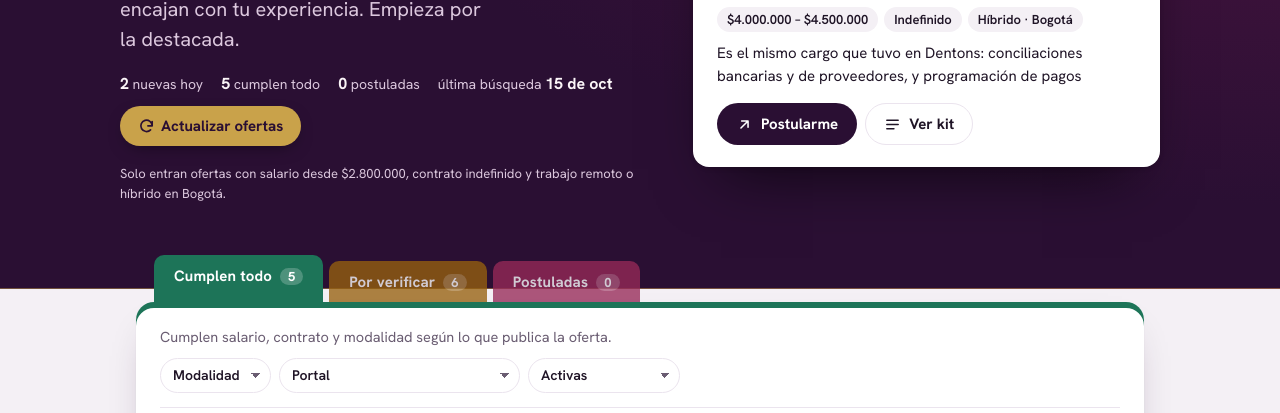
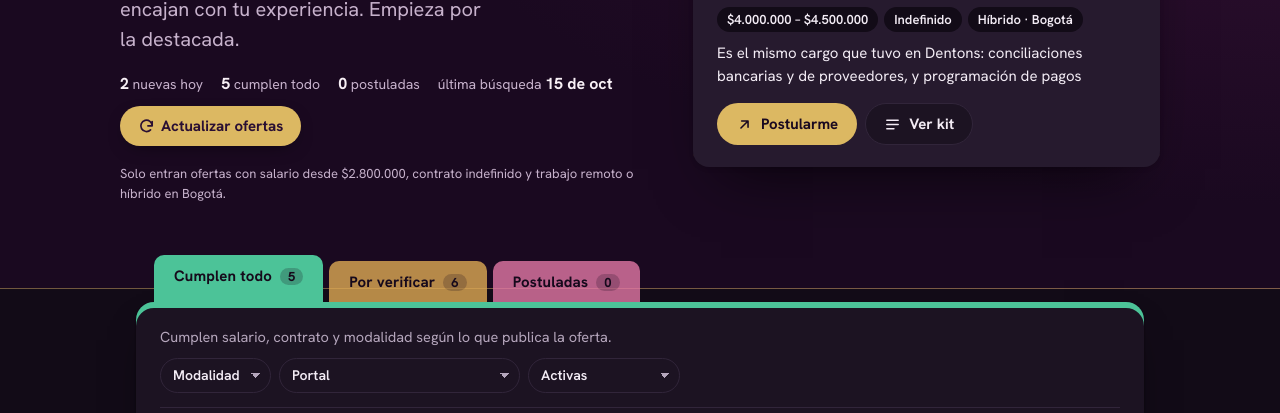
Before and after one commit to Nikolucas20/radar-iqeoar, a plain HTML site: page index.html in a window 1280 px wide. Shown: the part 237-650 px from the top of the page. Drawn offline with nearby package versions, Linux system fonts and the light colour scheme.

Commit message:
Tema nocturno siempre

```diff
--- a/index.html
+++ b/index.html
@@ -1,4 +1,4 @@
-<!doctype html><html lang="es"><head><meta charset="utf-8"><meta name="viewport" content="width=device-width,initial-scale=1,viewport-fit=cover"><meta name="robots" content="noindex,nofollow"><style>:root{padding-top:env(safe-area-inset-top,0px);padding-bottom:env(safe-area-inset-bottom,0px)}body{margin:0}img{max-width:100%}[hidden]{display:none!important}</style><script>// Reemplaza el almacenamiento de Claude: lee ofertas.json y guarda los estados en este dispositivo.
+<!doctype html><html lang="es"><head><meta charset="utf-8"><meta name="viewport" content="width=device-width,initial-scale=1,viewport-fit=cover"><meta name="robots" content="noindex,nofollow"><meta name="theme-color" content="#1a0920"><style>:root{padding-top:env(safe-area-inset-top,0px);padding-bottom:env(safe-area-inset-bottom,0px)}body{margin:0}img{max-width:100%}[hidden]{display:none!important}</style><script>// Reemplaza el almacenamiento de Claude: lee ofertas.json y guarda los estados en este dispositivo.
 (function () {
   var KEY = "radar-estados";
   var data = null, listeners = [], metaListeners = [];
@@ -87,7 +87,7 @@
     --link: #efd48f; --go: #dcb862; --go-ink: #1a0920; --focus: #efd48f; --on-tab: #160a1b; --shadow: 0 1px 2px rgba(0,0,0,.4), 0 18px 40px -20px rgba(0,0,0,.85); color-scheme: dark;
   }
 }
-:root[data-theme="dark"] {
+:root, :root[data-theme] {
   --cover: #1a0920; --cover-2: #331033; --cover-ink: #f8f0f6; --cover-soft: #c7b2cc; --gold: #dcb862; --gold-soft: #3a2d12; --gold-ink: #efd48f;
   --paper: #1c1322; --desk: #120b17; --ink: #f3ecf5; --muted: #b5a6bc; --rule: #31253a; --note: #261a2e; --note-ink: #f3ecf5;
   --tab-ok: #4cc398; --tab-check: #e3ad55; --tab-track: #e77aa8; --ok-soft: #12302a; --check-soft: #33260f; --track-soft: #3a1529;
```
